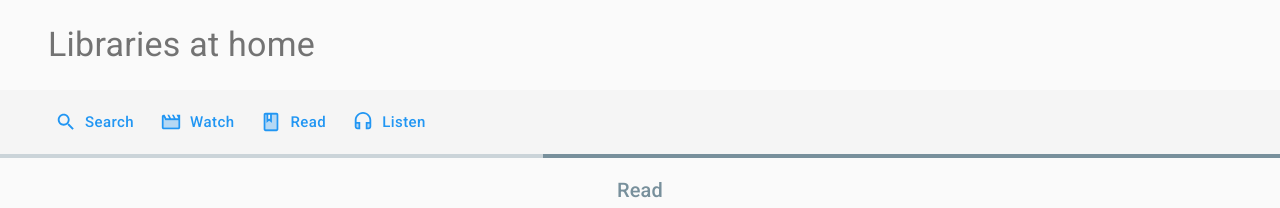
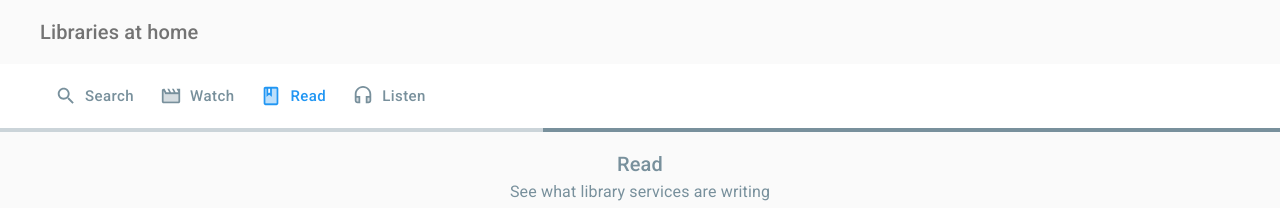
Before and after one commit to LibrariesHacked/libraries-at-home, a React (Create React App) app: page /read in a window 1280 px wide. Shown: the top 208 px of the page. Built offline with nearby package versions, Linux system fonts and the light colour scheme; no server answers.

Commit message:
#1 Fixing errors from standard JS

```diff
--- a/src/App.js
+++ b/src/App.js
@@ -1,25 +1,16 @@
 import React, { useState, useEffect } from 'react'
 
-import { BrowserRouter, Link, Route } from 'react-router-dom'
+import { BrowserRouter, Route } from 'react-router-dom'
 
-import AppBar from '@material-ui/core/AppBar'
-import Button from '@material-ui/core/Button'
 import Container from '@material-ui/core/Container'
 import CssBaseline from '@material-ui/core/CssBaseline'
-import LinearProgress from '@material-ui/core/LinearProgress'
-import Toolbar from '@material-ui/core/Toolbar'
-import Typography from '@material-ui/core/Typography'
 
 import { createMuiTheme, ThemeProvider, makeStyles } from '@material-ui/core/styles'
 
 import blue from '@material-ui/core/colors/blue'
 import blueGrey from '@material-ui/core/colors/blueGrey'
 
-import BookIcon from '@material-ui/icons/BookTwoTone'
-import HeadsetIcon from '@material-ui/icons/HeadsetTwoTone'
-import MovieIcon from '@material-ui/icons/MovieTwoTone'
-import SearchIcon from '@material-ui/icons/SearchTwoTone'
-
+import AppHeader from './AppHeader'
 import Footer from './Footer'
 import Search from './Search'
 import Watch from './Watch'
@@ -48,8 +39,6 @@ const theme = createMuiTheme({
         textTransform: 'none'
       }
     },
-    MuiTypography: {
-    },
     MuiTab: {
       root: {
         textTransform: 'none'
@@ -59,25 +48,19 @@ const theme = createMuiTheme({
 })
 
 const useStyles = makeStyles((theme) => ({
-  button: {
-    marginRight: theme.spacing(1)
-  },
   content: {
     flexGrow: 1,
     padding: theme.spacing(2)
   },
   root: {
     flexGrow: 1
-  },
-  title: {
-    margin: theme.spacing(3)
   }
 }))
 
 function App () {
-  const [loading_services, setLoadingServices] = useState(false)
-  const [loading_videos, setLoadingVideos] = useState(false)
-  const [loading_blogs, setLoadingBlogs] = useState(false)
+  const [loadingServices, setLoadingServices] = useState(false)
+  const [loadingVideos, setLoadingVideos] = useState(false)
+  const [loadingBlogs, setLoadingBlogs] = useState(false)
   const [videos, setVideos] = useState([])
   const [blogs, setBlogs] = useState([])
   const [services, setServices] = useState([])
@@ -86,20 +69,20 @@ function App () {
   useEffect(() => {
     async function fetchServices () {
       setLoadingServices(true)
-      const services_data = await serviceHelper.getServices()
-      setServices(services_data)
+      const servicesData = await serviceHelper.getServices()
+      setServices(servicesData)
       setLoadingServices(false)
     }
     async function fetchVideos () {
       setLoadingVideos(true)
-      const video_data = await serviceHelper.getServicesYouTubeVideos()
-      setVideos(video_data)
+      const videoData = await serviceHelper.getServicesYouTubeVideos()
+      setVideos(videoData)
       setLoadingVideos(false)
     }
     async function fetchBlogs () {
       setLoadingBlogs(true)
-      const blog_data = await serviceHelper.getServicesBlogs()
-      setBlogs(blog_data)
+      const blogData = await serviceHelper.getServicesBlogs()
+      setBlogs(blogData)
       setLoadingBlogs(false)
     }
     fetchServices()
@@ -114,26 +97,15 @@ function App () {
       <BrowserRouter>
         <div className={classes.root}>
           <CssBaseline />
-          <Container maxWidth='lg'>
-            <Typography color='textSecondary' variant='h4' component='h1' className={classes.title}>Libraries at home</Typography>
-          </Container>
-          <AppBar position='static' color='default' elevation={0}>
-            <Container maxWidth='lg'>
-              <Toolbar>
-                <Button size='large' className={classes.button} component={Link} to='/' color='primary' onClick={() => { }} startIcon={<SearchIcon />}>Search</Button>
-                <Button size='large' className={classes.button} component={Link} to='/watch' color='primary' onClick={() => { }} startIcon={<MovieIcon />}>Watch</Button>
-                <Button size='large' className={classes.button} component={Link} to='/read' color='primary' onClick={() => { }} startIcon={<BookIcon />}>Read</Button>
-                <Button size='large' className={classes.button} component={Link} to='/listen' color='primary' onClick={() => { }} startIcon={<HeadsetIcon />}>Listen</Button>
-              </Toolbar>
-            </Container>
-          </AppBar>
-          {loading_services || loading_videos ? <LinearProgress color='secondary' /> : null}
+          <AppHeader
+            loadingServices={loadingServices} loadingVideos={loadingVideos}
+          />
           <Container maxWidth='lg'>
             <main className={classes.content}>
-              <Route path='/' exact render={() => <Search loading_services={loading_services} services={services} service={service} setService={setService} />} />
+              <Route path='/' exact render={() => <Search loadingServices={loadingServices} services={services} service={service} setService={setService} />} />
               <Route path='/watch' exact render={() => <Watch services={services} videos={videos} />} />
-              <Route path='/read' exact render={() => <Read loading_blogs={loading_blogs} blogs={blogs} />} />
-              <Route path='/listen' exact render={() => <Listen loading_services={loading_services} services={services} />} />
+              <Route path='/read' exact render={() => <Read loadingBlogs={loadingBlogs} blogs={blogs} />} />
+              <Route path='/listen' exact render={() => <Listen loadingServices={loadingServices} services={services} />} />
               <Route path='/about' exact render={() => <MarkdownPage page={About} />} />
               <Route path='/accessibility' exact render={() => <MarkdownPage page={Accessibility} />} />
               <Route path='/data' exact render={() => <MarkdownPage page={Data} />} />
--- /dev/null
+++ b/src/AppHeader.js
@@ -0,0 +1,56 @@
+import React from 'react'
+
+import { Link, useLocation } from 'react-router-dom'
+
+import AppBar from '@material-ui/core/AppBar'
+import Button from '@material-ui/core/Button'
+import Container from '@material-ui/core/Container'
+import LinearProgress from '@material-ui/core/LinearProgress'
+import Toolbar from '@material-ui/core/Toolbar'
+import Typography from '@material-ui/core/Typography'
+
+import { makeStyles } from '@material-ui/core/styles'
+
+import BookIcon from '@material-ui/icons/BookTwoTone'
+import HeadsetIcon from '@material-ui/icons/HeadsetTwoTone'
+import MovieIcon from '@material-ui/icons/MovieTwoTone'
+import SearchIcon from '@material-ui/icons/SearchTwoTone'
+
+const useStyles = makeStyles((theme) => ({
+  appBar: {
+    color: 'white'
+  },
+  button: {
+    marginRight: theme.spacing(1)
+  },
+  title: {
+    margin: theme.spacing(2)
+  }
+}))
+
+function AppHeader (props) {
+  const { loadingServices, loadingVideos } = props
+  const location = useLocation()
+  const classes = useStyles()
+
+  return (
+    <>
+      <Container maxWidth='lg'>
+        <Typography color='textSecondary' variant='h6' component='h1' className={classes.title}>Libraries at home</Typography>
+      </Container>
+      <AppBar position='static' color='inherit' className={classes.appBar} elevation={0}>
+        <Container maxWidth='lg'>
+          <Toolbar>
+            <Button size='large' className={classes.button} component={Link} to='/' color={(location.pathname === '/' ? 'primary' : 'secondary')} onClick={() => { }} startIcon={<SearchIcon />}>Search</Button>
+            <Button size='large' className={classes.button} component={Link} to='/watch' color={(location.pathname === '/watch' ? 'primary' : 'secondary')} onClick={() => { }} startIcon={<MovieIcon />}>Watch</Button>
+            <Button size='large' className={classes.button} component={Link} to='/read' color={(location.pathname === '/read' ? 'primary' : 'secondary')} onClick={() => { }} startIcon={<BookIcon />}>Read</Button>
+            <Button size='large' className={classes.button} component={Link} to='/listen' color={(location.pathname === '/listen' ? 'primary' : 'secondary')} onClick={() => { }} startIcon={<HeadsetIcon />}>Listen</Button>
+          </Toolbar>
+        </Container>
+      </AppBar>
+      {loadingServices || loadingVideos ? <LinearProgress color='secondary' /> : null}
+    </>
+  )
+}
+
+export default AppHeader
--- a/src/Podcasts.js
+++ b/src/Podcasts.js
@@ -33,14 +33,14 @@ const useStyles = makeStyles((theme) => ({
 }))
 
 function Podcasts (props) {
-  const { loading_services, services } = props
+  const { loadingServices, services } = props
   const classes = useStyles()
 
   return (
     <>
       <Paper variant='outlined' className={classes.linkContainer}>
         <Typography component='h3' variant='h6' color='secondary' className={classes.header}>Library podcasts</Typography>
-        {loading_services ? <LinearProgress color='secondary' /> : null}
+        {loadingServices ? <LinearProgress color='secondary' /> : null}
         <Typography component='p' variant='body1' className={classes.linkText}>
           {services.filter(s => s['Podcast URL'] && s['Podcast URL'] !== '').map((item, idx) => {
             return (
--- a/src/Read.js
+++ b/src/Read.js
@@ -13,7 +13,7 @@ const useStyles = makeStyles((theme) => ({
 }))
 
 function Read (props) {
-  const { loading_blogs, blogs } = props
+  const { loadingBlogs, blogs } = props
 
   const classes = useStyles()
 
@@ -21,7 +21,7 @@ function Read (props) {
     <>
       <Typography component='h2' variant='h6' color='secondary' className={classes.subtitle}>Read</Typography>
       <Typography component='p' variant='body1' color='secondary' className={classes.subtitle}>See what library services are writing</Typography>
-      <BlogPosts loading_blogs={loading_blogs} blogs={blogs} />
+      <BlogPosts loadingBlogs={loadingBlogs} blogs={blogs} />
     </>
   )
 }
--- a/src/Watch.js
+++ b/src/Watch.js
@@ -53,8 +53,8 @@ const useStyles = makeStyles((theme) => ({
 
 function Watch (props) {
   const { services, videos } = props
-  const [dialog_open, setDialogOpen] = useState(false)
-  const [video_url, setVideoUrl] = useState('')
+  const [dialogOpen, setDialogOpen] = useState(false)
+  const [videoUrl, setVideoUrl] = useState('')
 
   const classes = useStyles()
 
@@ -63,49 +63,51 @@ function Watch (props) {
     setVideoUrl('')
   }
 
-  const handlePlayVideo = (video_id) => {
+  const handlePlayVideo = (videoId) => {
     setDialogOpen(true)
-    setVideoUrl('https://www.youtube.com/embed/' + video_id.replace('yt:video:', ''))
+    setVideoUrl('https://www.youtube.com/embed/' + videoId.replace('yt:video:', ''))
   }
 
-  const videos_bydate = videos.reduce(function (rv, x) {
+  const videosByDate = videos.reduce(function (rv, x) {
     const datetime = new Date(x.date)
     const date = datetime.getFullYear() + '-' + (datetime.getMonth() + 1) + '-' + datetime.getDate();
     (rv[date] = rv[date] || []).push(x)
     return rv
   }, {})
 
-  const services_byyoutubeid = {}
+  const servicesByYoutubeId = {}
   services.forEach(service => {
-    if (service['YouTube ID']) services_byyoutubeid[service['YouTube ID']] = service
+    if (service['YouTube ID']) servicesByYoutubeId[service['YouTube ID']] = service
   })
 
   return (
     <>
       <Typography component='h2' variant='h6' color='secondary' className={classes.subtitle}>Library TV</Typography>
       <Typography component='p' variant='body1' color='secondary' className={classes.subtitle}>Watch videos published by library services on YouTube</Typography>
-      {Object.keys(videos_bydate).map((date, idx) => {
-        return <React.Fragment key={'frg_dates_' + idx}>
+      {Object.keys(videosByDate).map((date, idx) => {
+        return (
+          <React.Fragment key={'frg_dates_' + idx}>
             <ListSubheader component='div' disableSticky>{moment(date, 'YYYY-MM-DD').calendar(null, config.calendar_display)}</ListSubheader>
             <Grid container spacing={3}>
-            {videos_bydate[date].map((item, idx) => {
-              const custom_els = item.custom_elements
-              const media_group = custom_els.filter(x => Object.keys(x)[0] === 'media:group')[0]['media:group']
-              const media_thumbnail = media_group.filter(x => Object.keys(x)[0] === 'media:thumbnail')[0]['media:thumbnail']
-              const media_community = media_group.filter(x => Object.keys(x)[0] === 'media:community')[0]['media:community']
-              const media_starrating = media_community.filter(x => Object.keys(x)[0] === 'media:starrating')[0]['media:starrating']
-              const rating = media_starrating._attr.average
-              const channel_id = custom_els.filter(x => Object.keys(x)[0] === 'yt:channelid')[0]['yt:channelid']
-              const service = services_byyoutubeid[channel_id]
-              const service_yt_data = serviceHelper.getServiceYouTubeDataFromId(channel_id)
-              return <Grid
+              {videosByDate[date].map((item, idx) => {
+                const customEls = item.custom_elements
+                const mediaGroup = customEls.filter(x => Object.keys(x)[0] === 'media:group')[0]['media:group']
+                const mediaThumbnail = mediaGroup.filter(x => Object.keys(x)[0] === 'media:thumbnail')[0]['media:thumbnail']
+                const mediaCommunity = mediaGroup.filter(x => Object.keys(x)[0] === 'media:community')[0]['media:community']
+                const mediaStarRating = mediaCommunity.filter(x => Object.keys(x)[0] === 'media:starrating')[0]['media:starrating']
+                const rating = mediaStarRating._attr.average
+                const channelId = customEls.filter(x => Object.keys(x)[0] === 'yt:channelid')[0]['yt:channelid']
+                const service = servicesByYoutubeId[channelId]
+                const serviceYtData = serviceHelper.getServiceYouTubeDataFromId(channelId)
+                return (
+                  <Grid
                     key={'grd_vids_' + idx}
                     item xs={12} sm={6} md={4} lg={4} xl={3}
                   >
                     <Card variant='outlined' className={classes.card}>
                       <CardMedia
                         className={classes.media}
-                    image={media_thumbnail._attr.url}
+                        image={mediaThumbnail._attr.url}
                         title={item.title}
                       />
                       <CardContent className={classes.overlay}>
@@ -113,24 +115,28 @@ function Watch (props) {
                       </CardContent>
                       <CardActions>
                         <Button size='small' color='primary' startIcon={<MovieIcon />} onClick={handlePlayVideo.bind(this, item.guid)}>Play</Button>
-                    {service ? <Button size='small' color='primary' startIcon={<PlaylistPlay />} target='_blank' rel='noopener' href={service_yt_data.url}>{service.Name}</Button> : null}
+                        {service ? <Button size='small' color='primary' startIcon={<PlaylistPlay />} target='_blank' rel='noopener' href={serviceYtData.url}>{service.Name}</Button> : null}
                         {
-                      media_starrating && rating && rating > 0
-                        ? <Tooltip title={rating ? 'Rated ' + rating : 'No rating'} aria-label='add'>
+                          mediaStarRating && rating && rating > 0
+                            ? (
+                              <Tooltip title={rating ? 'Rated ' + rating : 'No rating'} aria-label='add'>
                                 <span><Rating size='small' className={classes.rating} name='read-only' value={rating} precision={0.5} readOnly /></span>
                               </Tooltip>
+                            )
                             : null
                         }
                       </CardActions>
                     </Card>
                   </Grid>
+                )
               })}
             </Grid>
             <br />
           </React.Fragment>
+        )
       })}
-      <Dialog maxWidth='sm' onClose={handleCloseVideoDialog} aria-labelledby='YouTube dialog' open={dialog_open}>
-        <iframe title='Video' className={classes.video} width='560' height='315' src={video_url} frameborder='0' allow='accelerometer; autoplay; encrypted-media; gyroscope; picture-in-picture' />
+      <Dialog maxWidth='sm' onClose={handleCloseVideoDialog} aria-labelledby='YouTube dialog' open={dialogOpen}>
+        <iframe title='Video' className={classes.video} width='560' height='315' src={videoUrl} frameborder='0' allow='accelerometer; autoplay; encrypted-media; gyroscope; picture-in-picture' />
       </Dialog>
     </>
   )
--- a/src/helpers/postcodes.js
+++ b/src/helpers/postcodes.js
@@ -10,8 +10,8 @@ export async function getPostcodeData (postcode) {
 }
 
 export async function getServiceDataFromPostcode (postcode, services) {
-  const postcode_data = await getPostcodeData(postcode)
-  const services_filtered = services.filter(s => s.Code === postcode_data.library_service)
-  if (services_filtered.length > 0) return services_filtered[0]
+  const postcodeData = await getPostcodeData(postcode)
+  const servicesFiltered = services.filter(s => s.Code === postcodeData.library_service)
+  if (servicesFiltered.length > 0) return servicesFiltered[0]
   return {}
 }
--- a/src/helpers/services.js
+++ b/src/helpers/services.js
@@ -10,14 +10,14 @@ export async function getServices () {
 }
 
 export function getServiceYouTubeDataFromId (id) {
-  const youtube_url = config.youtube_url
-  const id_types = {
+  const youtubeUrl = config.youtubeUrl
+  const idTypes = {
     UC: ['channel/', 'Channel'],
     PL: ['playlist/', 'Playlist']
   }
-  const type = id_types[id.substring(0, 2)]
+  const type = idTypes[id.substring(0, 2)]
   return {
-    url: youtube_url + (type ? type[0] : 'user/') + id,
+    url: youtubeUrl + (type ? type[0] : 'user/') + id,
     type: (type ? type[1] : 'Account')
   }
 }
--- a/src/serviceWorker.js
+++ b/src/serviceWorker.js
@@ -100,7 +100,7 @@ function registerValidSW (swUrl, config) {
 
 function checkValidServiceWorker (swUrl, config) {
   // Check if the service worker can be found. If it can't reload the page.
-  fetch(swUrl, {
+  window.fetch(swUrl, {
     headers: { 'Service-Worker': 'script' }
   })
     .then(response => {
```
Also changed, not shown: src/BlogPosts.js (+8 -6 lines), src/MarkdownPage.js (+5 -5 lines), src/Search.js (+15 -11 lines), src/Service.js (+12 -6 lines). Lines whose indentation alone changed are shown as unchanged.
